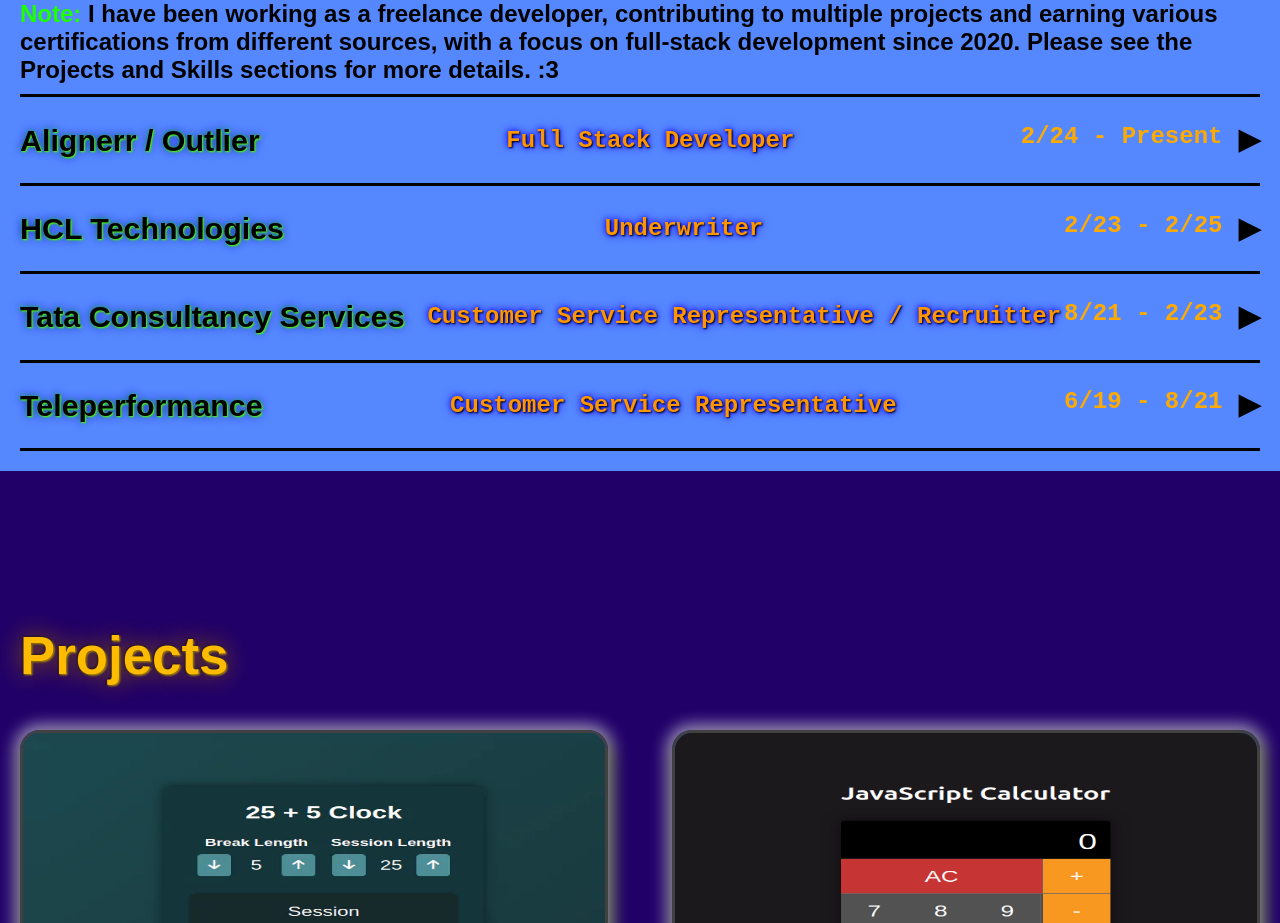
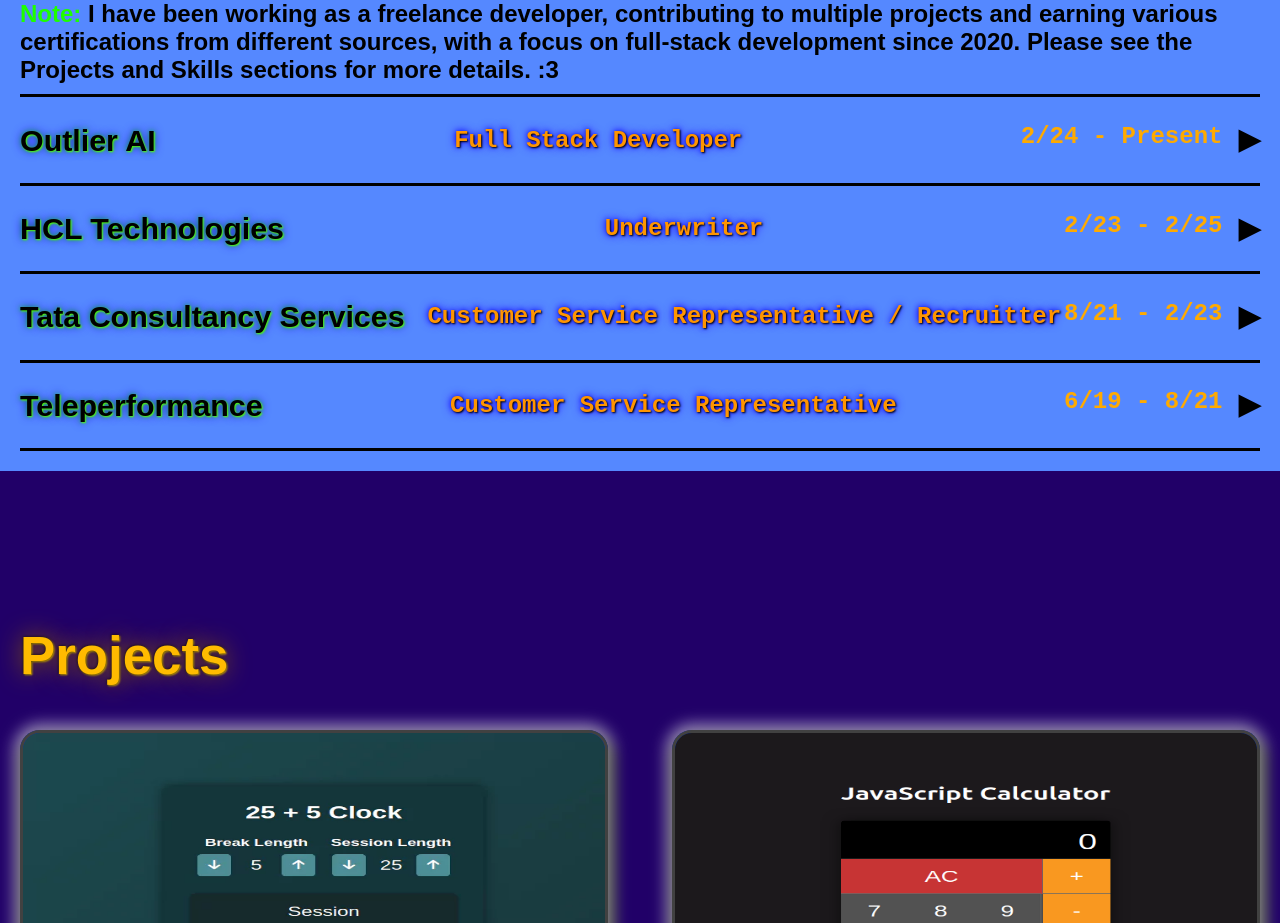
Before and after one commit to ITSECT3R/Personal-Portfolio-, a React (Vite) app in the folder my-portfolio/: page / in a window 1280 px wide. Shown: the part 1360-2283 px from the top of the page. Built offline with nearby package versions, Linux system fonts and the light colour scheme.

Commit message:
Updated CV details

```diff
--- a/my-portfolio/src/components/Experience/Experience.jsx
+++ b/my-portfolio/src/components/Experience/Experience.jsx
@@ -11,7 +11,7 @@
 const jobs = [
   {
     className: 'job1',
-    company: 'Alignerr / Outlier',
+    company: 'Outlier AI',
     position: 'Full Stack Developer',
     dates: '2/24 - Present',
     tasks: [
```
Also changed, not shown: 1 other file (tests, documents, lock files or other folders).
